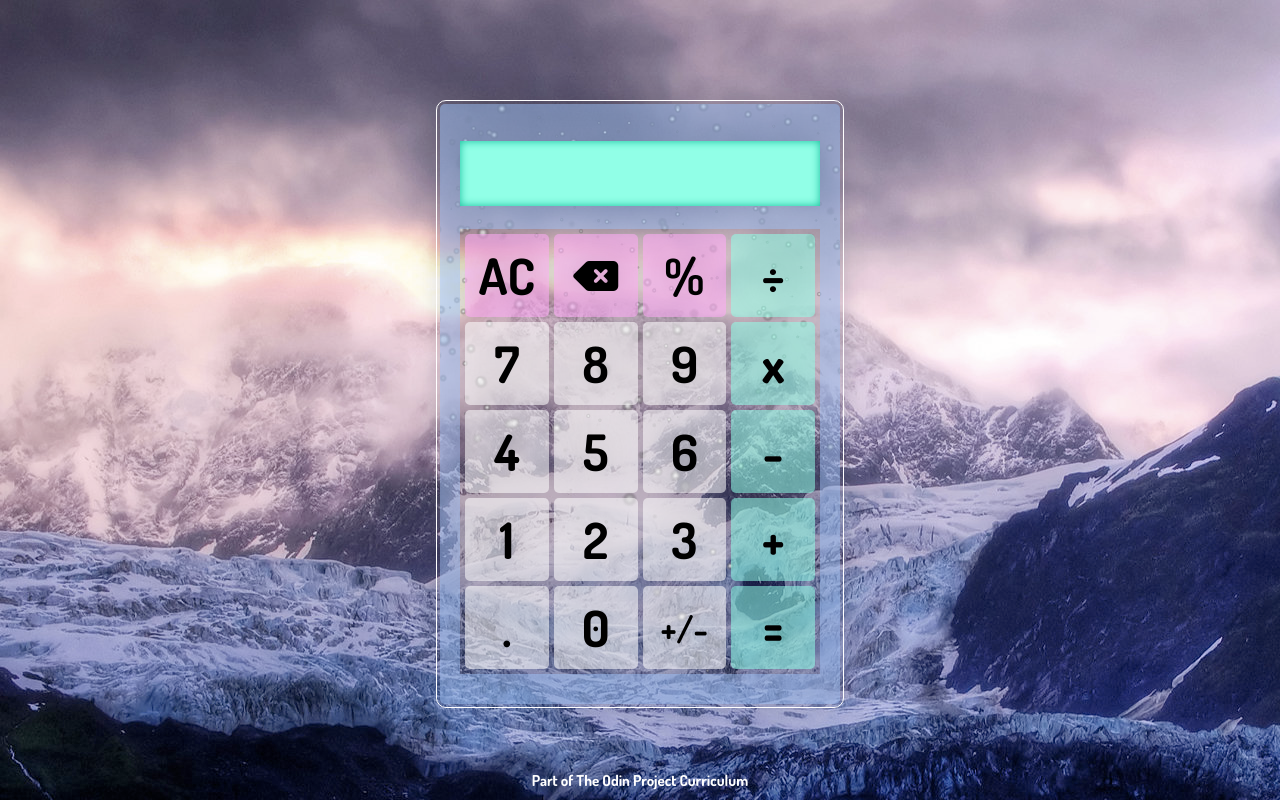
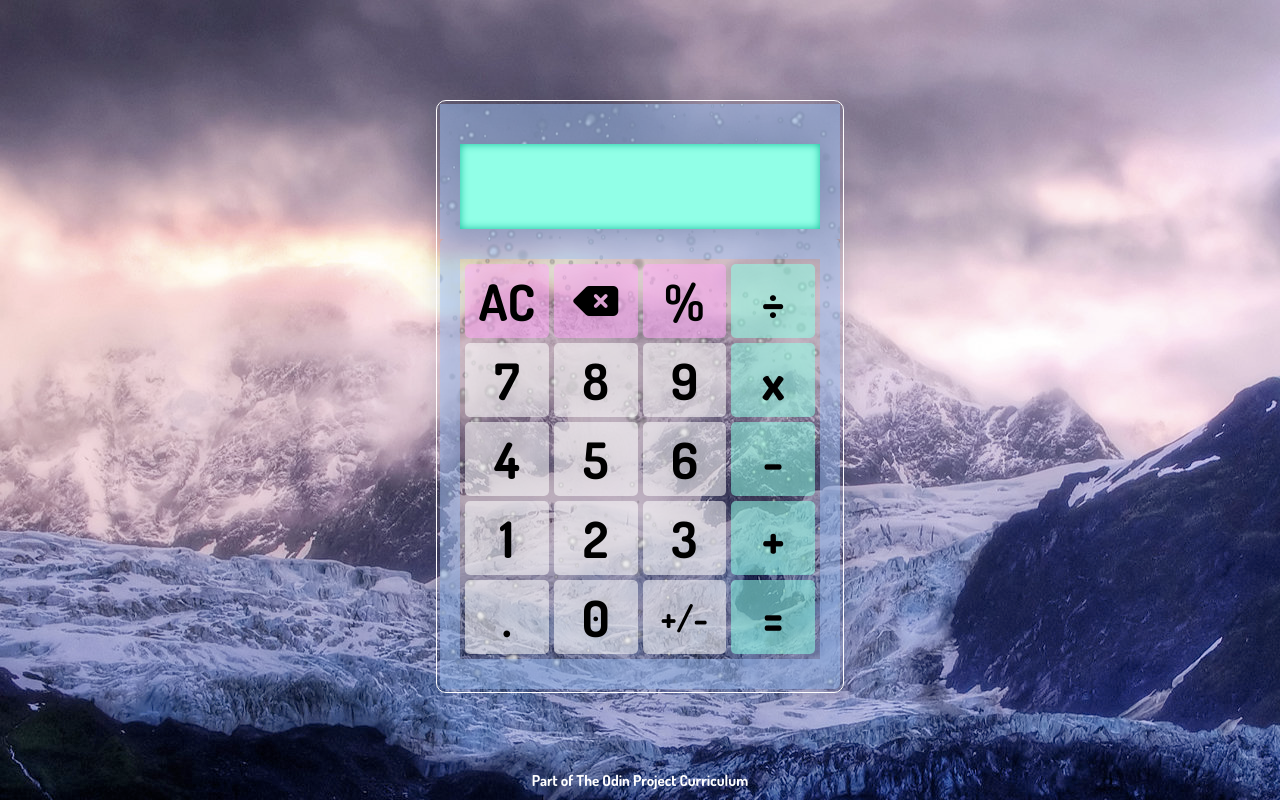
Before and after one commit to IsabelleAnn/Calculator, a plain HTML site: page index.html in a window 1280 px wide. Drawn offline with Linux system fonts and the light colour scheme.

Commit message:
Fix bigs, edit css to allow longer numbers

```diff
--- a/script.js
+++ b/script.js
@@ -42,7 +42,8 @@ function switchSign(num) {
     return num * (-1);
 }
 
-const displayBox = document.querySelector("#outcome-container");
+const displayBox = document.querySelector("#outcome");
+const inputHistory = document.querySelector("#input-history");
 const numberBtns = document.querySelectorAll(".number");
 const signBtn = document.querySelector("#pos-neg");
 const decimalBtn = document.querySelector("#decimal");
@@ -116,6 +117,7 @@ clearBtn.addEventListener("click", () => {
     decimalPressed = false;
     operatorPressed = false;
     equalsPressed = false;
+    inputHistory.textContent = "";
 });
 
 let deleted = "";
@@ -158,6 +160,7 @@ percentBtn.addEventListener("click", () => {
 
 let chosenOperator;
 let outcome;
+let operatorStr = "";
 console.log(parseFloat("0.0"));
 operatorBtns.forEach(btn => {
     btn.addEventListener("click", () => {
@@ -182,8 +185,10 @@ operatorBtns.forEach(btn => {
             displayBox.textContent = outcome;
             currentInput = "";
         }
+
         switch (btn.textContent) {
             case "x":
+
                 chosenOperator = multiply;
                 break;
             case "÷":
@@ -196,6 +201,7 @@ operatorBtns.forEach(btn => {
                 chosenOperator = add;
                 break;
         }
+        operatorStr = btn.textContent;
         if (currentInput !== "") {
             prevInput = currentInput;
             currentInput = "";
@@ -204,6 +210,7 @@ operatorBtns.forEach(btn => {
 }, );
 
 equalsBtn.addEventListener("click", () => {
+    inputHistory.textContent = `${prevInput} ${operatorStr} ${currentInput} =`;
     equalsPressed = true;
     operatorPressed = false;
     if ((parseFloat(currentInput) === "0") && chosenOperator === divide) {
@@ -215,6 +222,7 @@ equalsBtn.addEventListener("click", () => {
     if (prevInput !== "" && currentInput !== "") {
         outcome = Number(parseFloat(calculate(chosenOperator, Number(prevInput), Number(currentInput))));
         displayBox.textContent = outcome;
+
     }
     prevInput = outcome;
     currentInput = "";
--- a/styles.css
+++ b/styles.css
@@ -25,43 +25,51 @@ body {
 
 #container {
     display: flex;
+    flex-direction: column;
     justify-content: center;
     align-items: center;
+    background-image: url("snow.png");
+    background-position: center;
+    background-repeat: repeat;
 }
 
 #outcome-container {
-    position: absolute;
-    top: 40px;
-    width: 360px;
-    height: 65px;
-    background-color: rgb(145, 255, 231);
+    width: 400px;
+    min-height: 135px;
     text-align: right;
     display: flex;
-    align-items: center;
-    justify-content: center;
+    flex-direction: column;
+    align-items: flex-end;
+    justify-content: flex-end;
     box-shadow: inset 0px 0px 0.55rem rgb(19, 190, 153);
     font-size: 25px;
     letter-spacing: 2px;
-    overflow: hidden;
-    white-space: nowrap;
-    padding: 10px;
+    background-color: rgb(145, 255, 231);
+    background-clip: padding-box;
+    padding: 15px;
+    border-top: 40px solid rgba(158, 194, 248, 0.5);
+    border-left: 20px solid rgb(158, 194, 248, 0.5);
+    border-right: 20px solid rgb(158, 194, 248, 0.5);
+    border-bottom: 10px solid rgb(158, 194, 248, 0.5);
+}
+
+#input-history {
+    font-size: 15px;
+    color: rgb(111, 143, 145);
 }
 
 #buttons-container {
-    border-top: 125px solid rgba(158, 194, 248, 0.5);
+    border-top: 20px solid rgba(158, 194, 248, 0.5);
     border-left: 20px solid rgb(158, 194, 248, 0.5);
     border-right: 20px solid rgb(158, 194, 248, 0.5);
     border-bottom: 30px solid rgb(158, 194, 248, 0.5);
     border-radius: 5px;
     width: 400px;
-    height: 600px;
+    height: 450px;
     display: flex;
     flex-wrap: wrap;
     gap: 5px;
     padding: 5px;
-    background-image: url("snow.png");
-    background-position: bottom;
-    background-repeat: no-repeat;
 }
 
 i {
```
